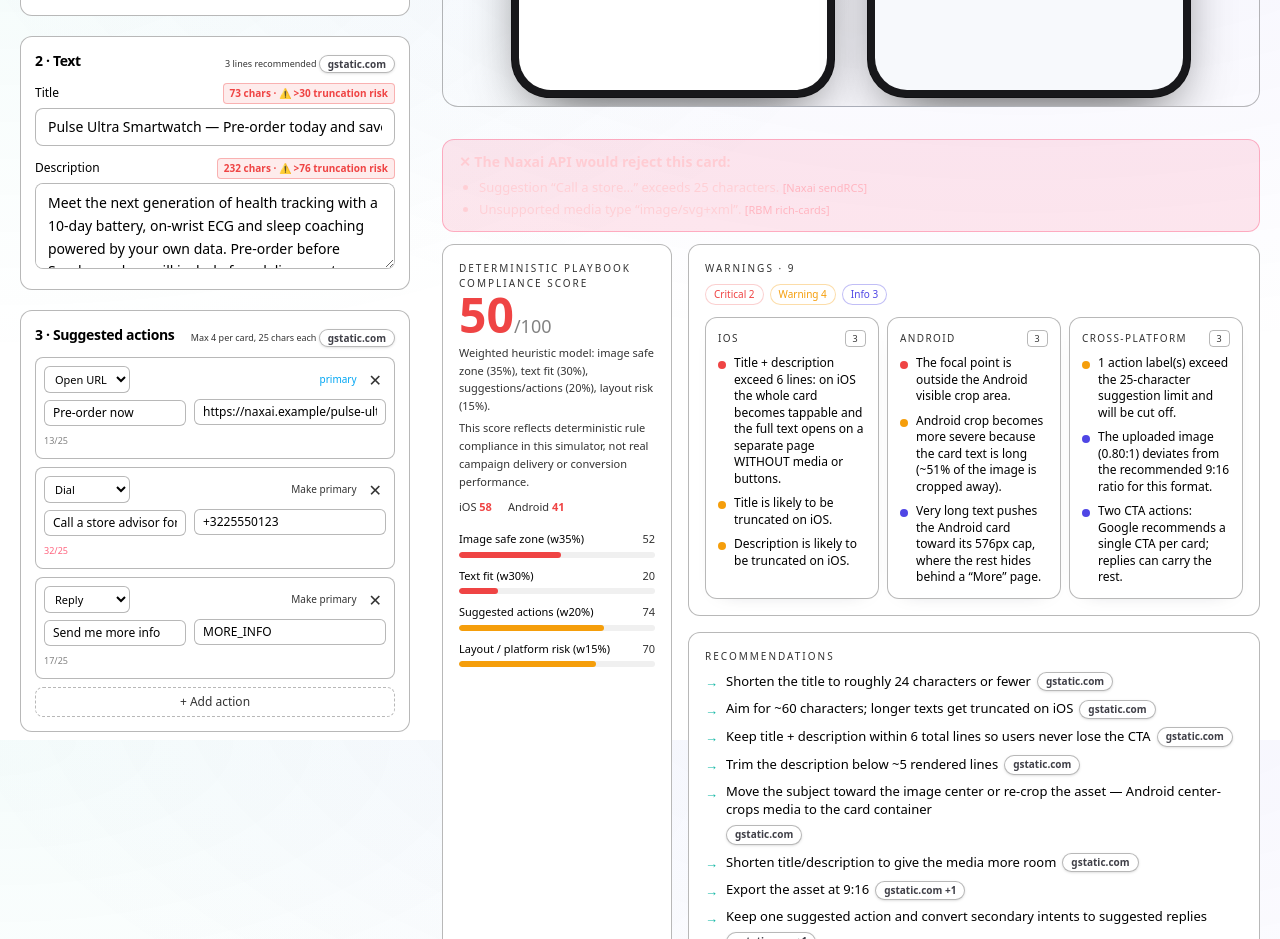
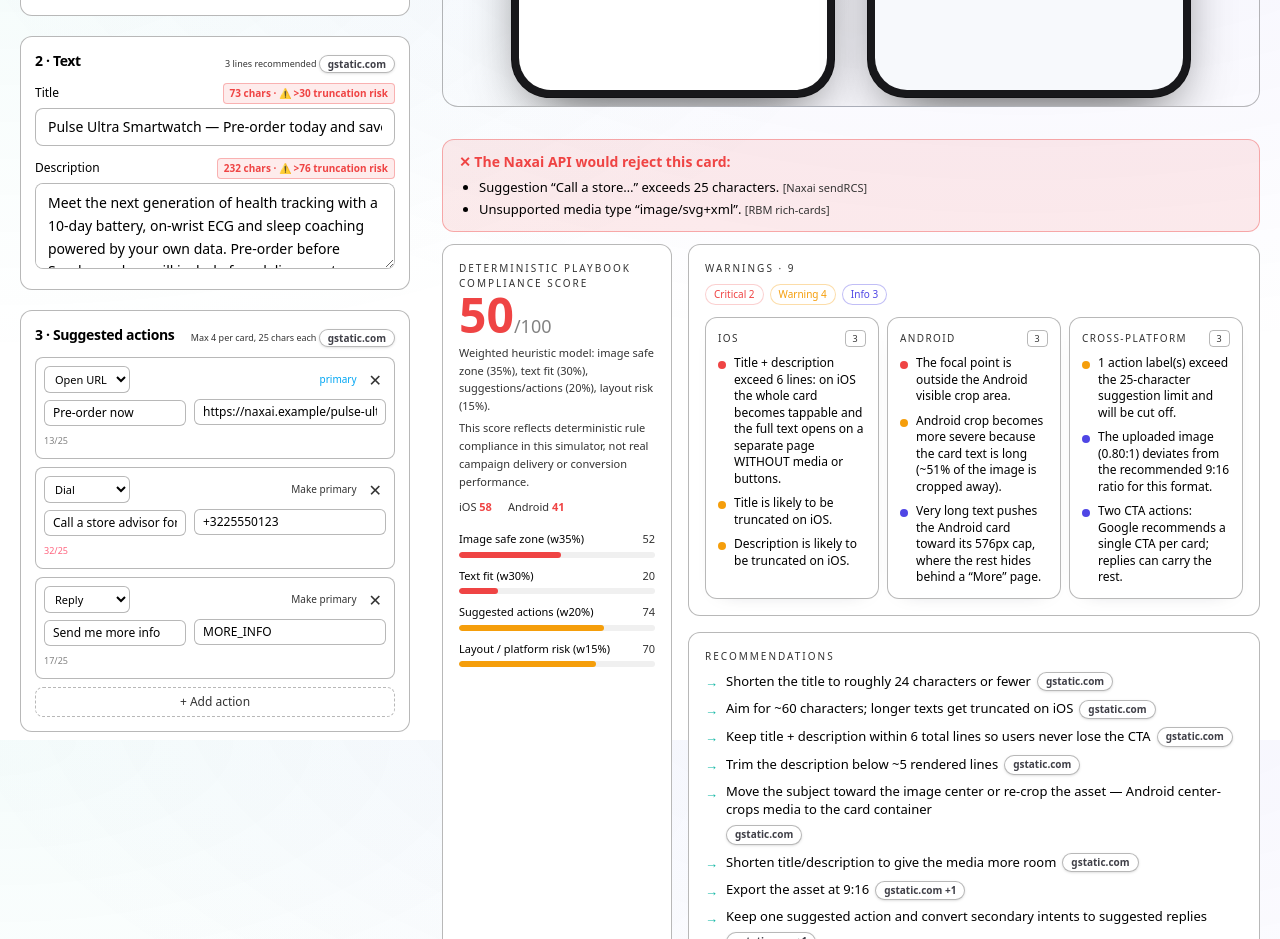
Before and after one commit to edubrigham/rcs-vcs, a Next.js app: page / in a window 1280 px wide. Shown: the part 860-1799 px from the top of the page. Built offline with nearby package versions, Linux system fonts and the light colour scheme.

Commit message:
fix(shell): FunctionalBanner uses theme tokens, readable on the light theme
Was styled with dark-theme palette (text-rose-200/emerald-300) → near-invisible
on the app's light theme. Now uses var(--color-destructive)/--color-secondary +
text-body/text-muted, matching ScorePanel.

```diff
--- a/components/FunctionalBanner.tsx
+++ b/components/FunctionalBanner.tsx
@@ -4,23 +4,25 @@ import type { FunctionalResult } from "@/types/rcs";
 
 /**
  * Functional-compliance strip: the binary "will the Naxai API accept this?" axis
- * (validateFunctional), shown above the quality score. Pure presentation.
+ * (validateFunctional), shown above the quality score. Pure presentation. Uses
+ * the app's theme tokens (var(--color-secondary)/destructive, text-body) so it
+ * stays readable on the light theme, matching ScorePanel.
  */
 export default function FunctionalBanner({ result }: { result: FunctionalResult }) {
   if (result.passes) {
     return (
-      <div className="rounded-xl border border-emerald-500/30 bg-emerald-500/10 px-4 py-2.5 text-sm text-emerald-300">
+      <div className="rounded-xl border border-[var(--color-secondary)]/40 bg-[var(--color-secondary)]/10 px-4 py-2.5 text-sm font-medium text-[var(--color-secondary)]">
         ✓ Functionally valid — the Naxai API would accept this card.
       </div>
     );
   }
   return (
-    <div className="rounded-xl border border-rose-500/30 bg-rose-500/10 px-4 py-3 text-sm text-rose-200">
-      <p className="font-semibold">✕ The Naxai API would reject this card:</p>
-      <ul className="mt-1.5 list-disc space-y-1 pl-5 text-[13px] text-rose-200/90">
+    <div className="rounded-xl border border-[var(--color-destructive)]/40 bg-[var(--color-destructive)]/10 px-4 py-3 text-sm">
+      <p className="font-semibold text-[var(--color-destructive)]">✕ The Naxai API would reject this card:</p>
+      <ul className="mt-1.5 list-disc space-y-1 pl-5 text-[13px] text-body">
         {result.violations.map((v, i) => (
           <li key={i}>
-            {v.message} <span className="font-mono text-[11px] text-rose-300/70">[{v.citation}]</span>
+            {v.message} <span className="font-mono text-[11px] text-muted">[{v.citation}]</span>
           </li>
         ))}
       </ul>
```
Also changed, not shown: app/api/openapi/route.ts (renamed from app/api/openapi.json/route.ts).
